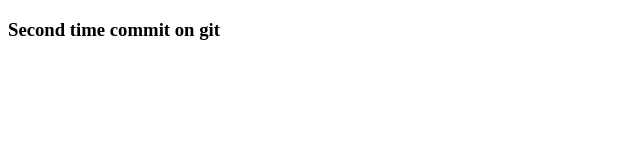
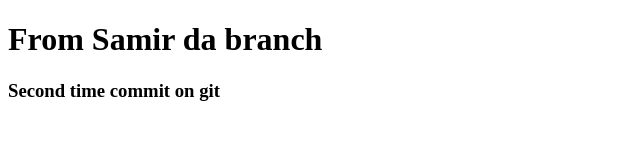
Before and after one commit to chayansrk64/module-3-repo, a plain HTML site: page index.html in a window 1280 px wide. Shown: the whole page, without its empty margins (0-640 px from the left). Drawn offline with Linux system fonts and the light colour scheme.

Commit message:
samir-da

```diff
--- a/index.html
+++ b/index.html
@@ -8,9 +8,11 @@
 </head>
 <body>
 
+    <h1>From Samir da branch</h1>
 
     <h3>Second time commit on git</h3>
 
 
+
 </body>
 </html>
```
